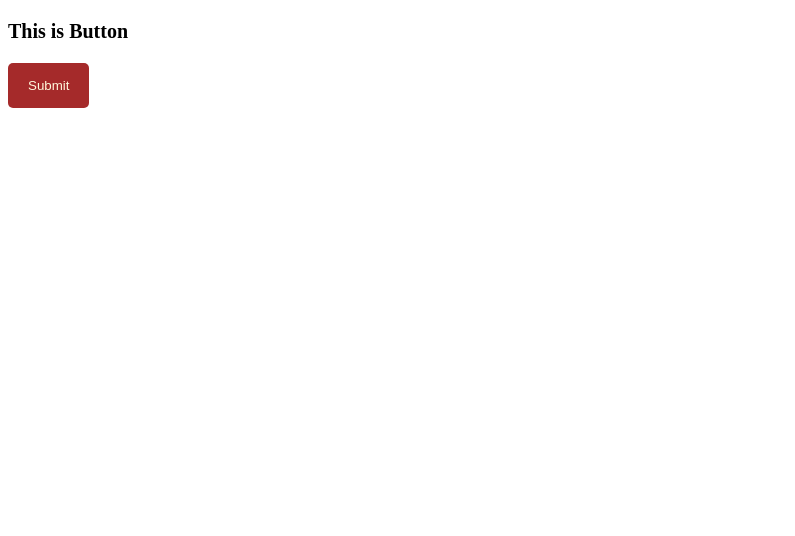
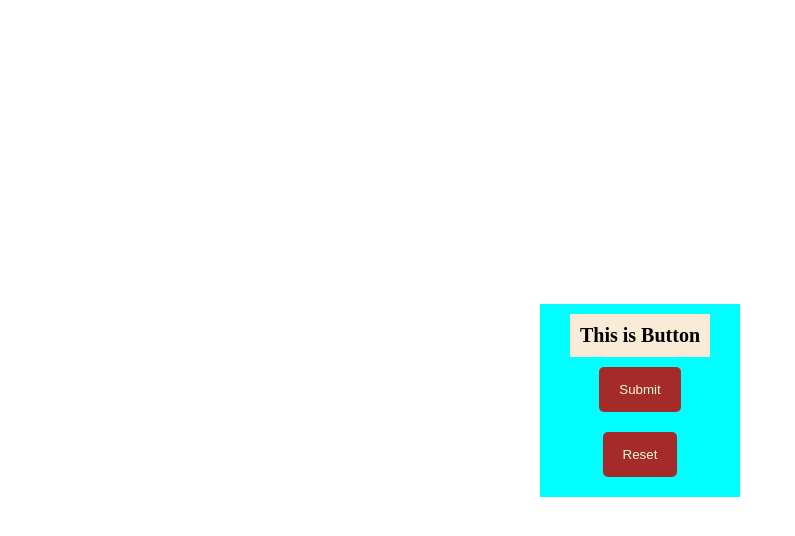
Before and after one commit to Gonzalez090/coding_project, a plain HTML site: page index.html in a window 1280 px wide. Shown: the whole page, without its empty margins (0-795 px from the left). Drawn offline with Linux system fonts and the light colour scheme.

Commit message:
fix add button html and fix css style button

```diff
--- a/index.html
+++ b/index.html
@@ -7,15 +7,23 @@
     <title>Document</title>
 </head>
 <body>
-    <p id="text">This is Button</p>
-    <button id="btn">Submit</button>
-
+    <div class="card">
+        <p id="text">This is Button</p>
+        <button id="btn">Submit</button>
+        <button id="reset">Reset</button>
+    </div>
     <script>
             const btn = document.getElementById('btn');
+            const reset = document.getElementById('reset');
+            const text = document.getElementById('text')
 
 
             btn.addEventListener('click' , () => {
-                const text = document.getElementById('text').textContent ='This is Not Button'
+                text.textContent ='This is Not Button'
+            })
+
+            reset.addEventListener('click', () => {
+                text.textContent = 'This is Button';
             })
     </script>
 </body>
--- a/style.css
+++ b/style.css
@@ -1,6 +1,32 @@
+* {
+    box-sizing: border-box;
+    padding: 0;
+    margin: 0;
+}
+
+body {
+    display: flex;
+    align-items: center;
+    justify-content: center;
+    min-height: 100vh;
+}
+
+.card {
+    display: flex;
+    flex-direction: column;
+    align-items: center;
+    justify-content: center;
+    background-color: aqua;
+    width: 200px;
+    padding: 10px;
+}
+
 p {
+    background-color: antiquewhite;
+    text-align: center;
     font-size: 20px;
     font-weight: bold;
+    padding: 10px;
 }
 
 button {
@@ -9,4 +35,5 @@ button {
     padding: 15px 20px;
     border: none;
     border-radius: 5px;
+    margin: 10px;
 }
```
